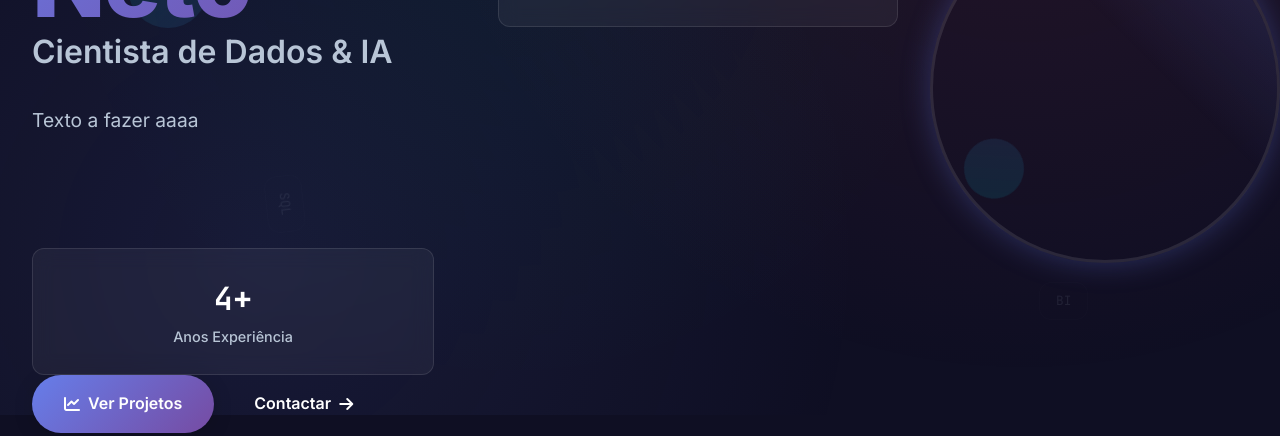
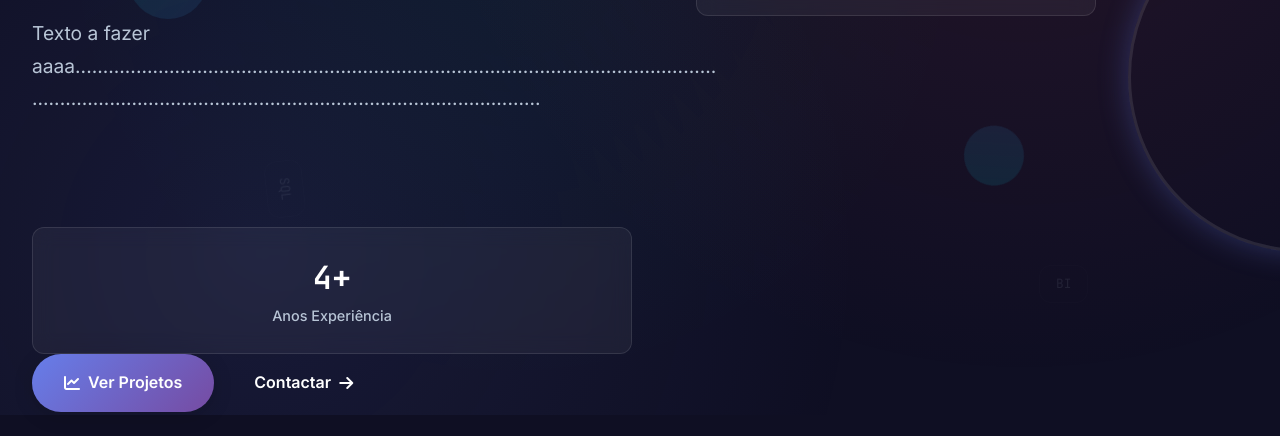
Before and after one commit to ginfurt/neto, a plain HTML site: page index.html in a window 1280 px wide. Shown: the part 385-821 px from the top of the page. Drawn offline with Linux system fonts and the light colour scheme.

Commit message:
Update index.html
upp

```diff
--- a/index.html
+++ b/index.html
@@ -59,7 +59,8 @@
                         <span class="title-sub">Cientista de Dados & IA</span>
                     </h1>
                     <p class="hero-description">
-                        Texto a fazer aaaa
+                        Texto a fazer aaaa....................................................................................................................
+............................................................................................
                         </div>
                         <div class="stat-item">
                             <span class="stat-number">5+</span>
```
